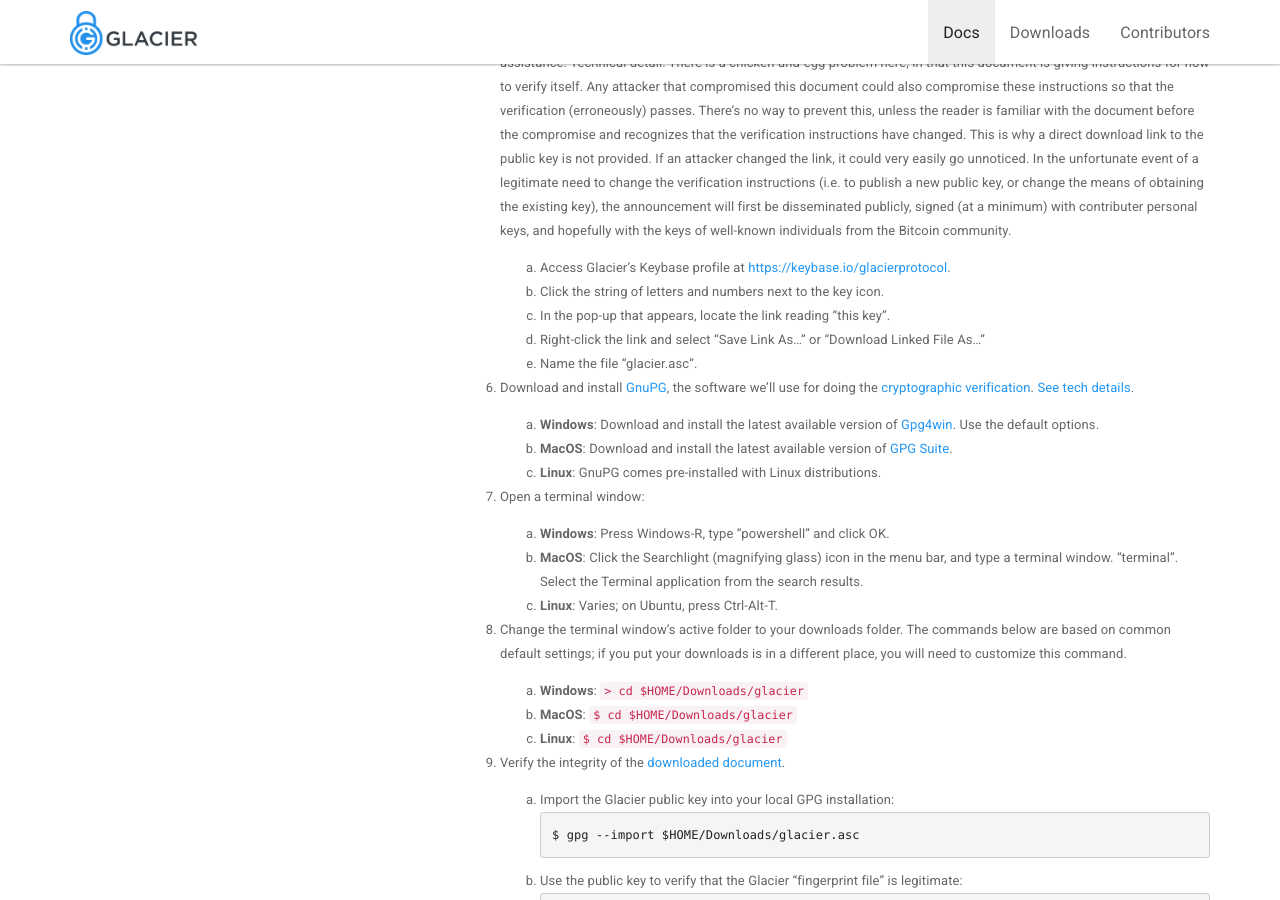
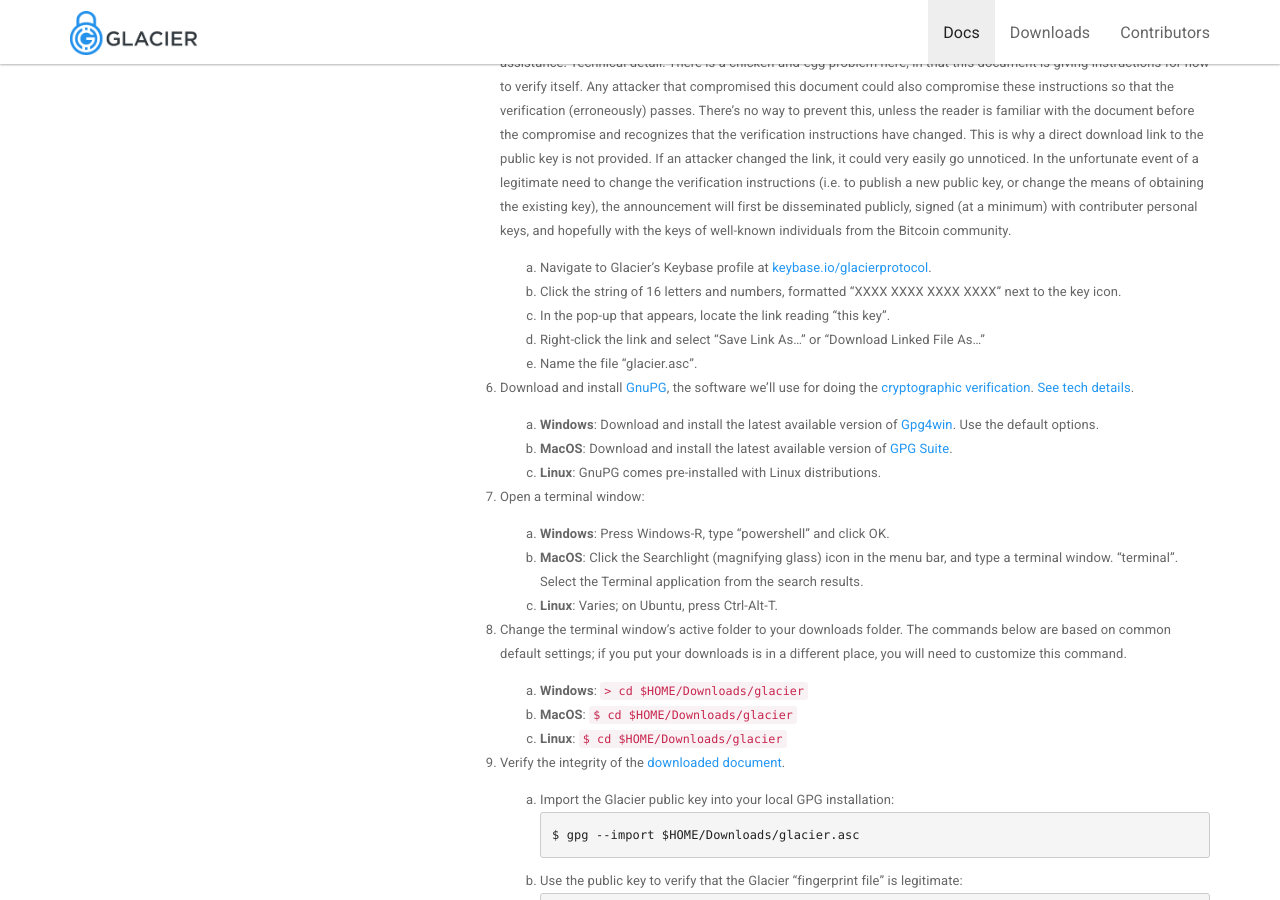
Before and after one commit to GlacierProtocol/glacierprotocol.github.io, a Jekyll site: the page built from _docs/setup/verify.md, in a window 1280 px wide and 900 px high, scrolled down 787 px. Built offline with Jekyll 4.4.1, drawn with Linux system fonts in a browser that asks for light colours; nearby versions of some CDN libraries.

Commit message:
Detail added for clarity, link made consistent

```diff
--- a/_docs/setup/verify.md
+++ b/_docs/setup/verify.md
@@ -48,8 +48,8 @@
     minimum) with contributer personal keys, and hopefully with the keys of well-known
     individuals from the Bitcoin community.
 
-    1. Access Glacier's Keybase profile at <https://keybase.io/glacierprotocol>.
-    2. Click the string of letters and numbers next to the key icon.
+    1. Navigate to Glacier's Keybase profile at [keybase.io/glacierprotocol](https://keybase.io/glacierprotocol).
+    2. Click the string of 16 letters and numbers, formatted "XXXX XXXX XXXX XXXX" next to the key icon.
     3. In the pop-up that appears, locate the link reading "this key".
     3. Right-click the link and select "Save Link As..." or "Download Linked File
     As..."
```
